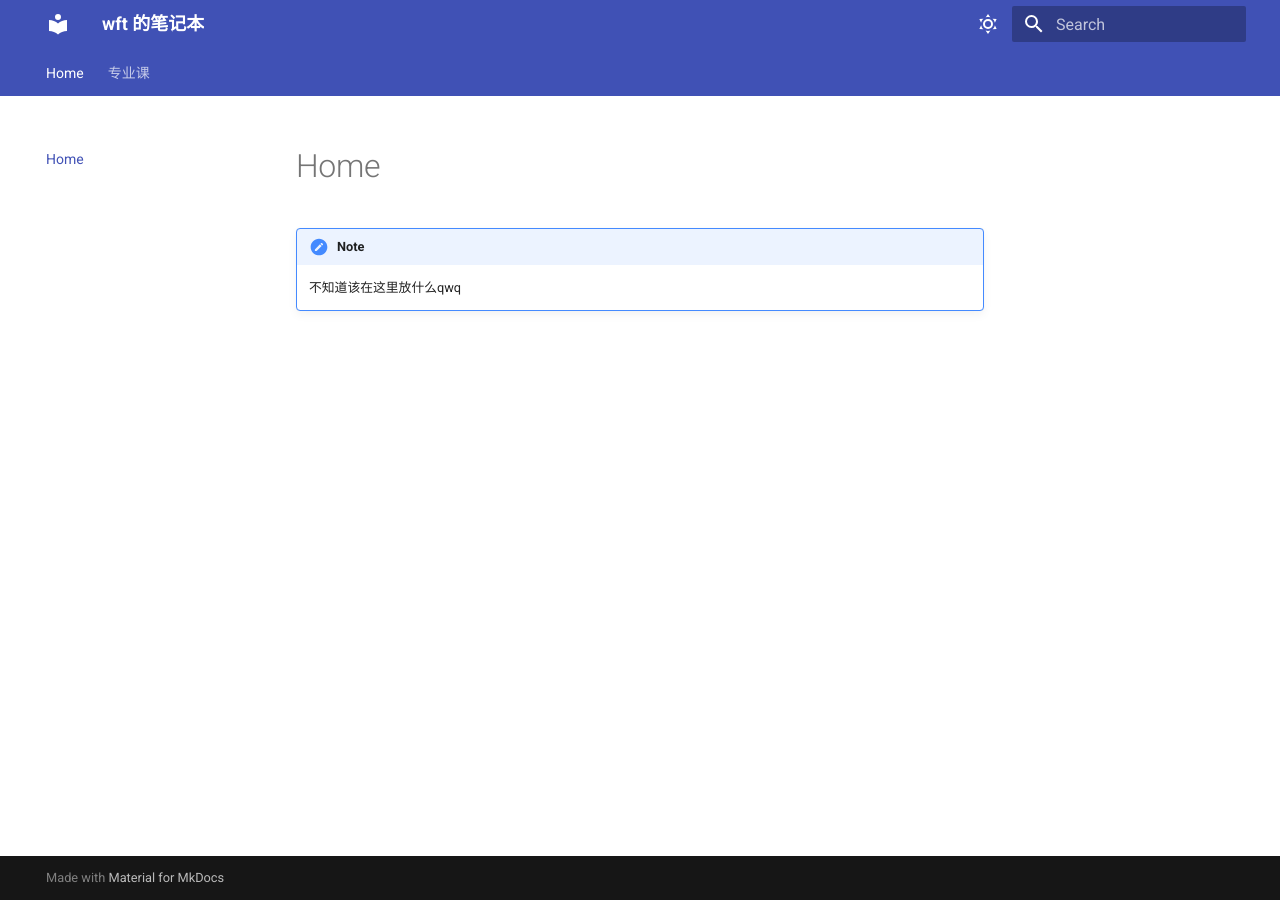
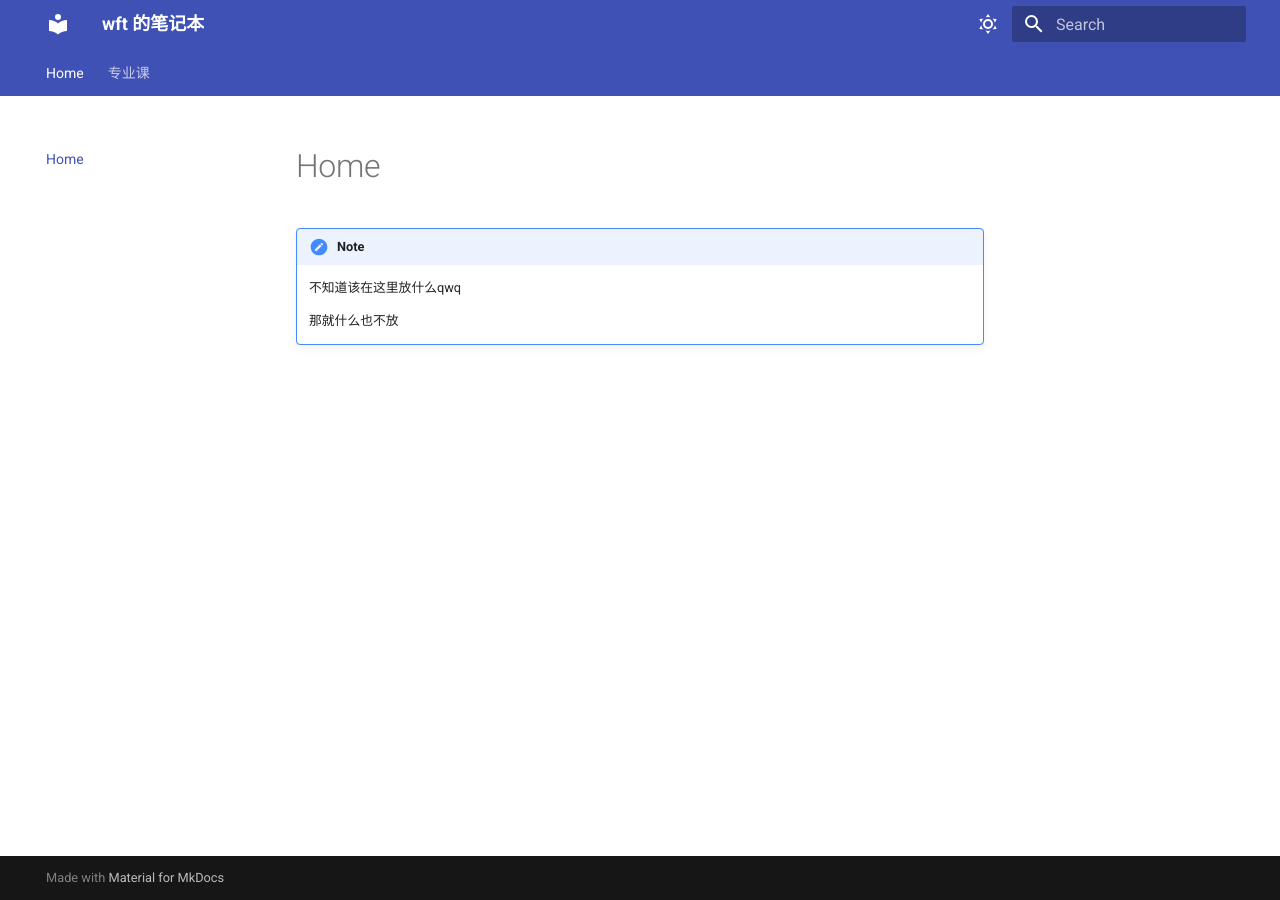
Before and after one commit to Sniper-ft/Sniper-ft.github.io, an MkDocs documentation site: the page built from docs/index.md, in a window 1280 px wide. Built offline with MkDocs 1.6.1 and Material for MkDocs 9.7.7, drawn with Linux system fonts in a browser that asks for light colours.

Commit message:
modified:   docs/index.md

```diff
--- a/docs/index.md
+++ b/docs/index.md
@@ -2,3 +2,5 @@
 
 !!! note
     不知道该在这里放什么qwq
+
+    那就什么也不放
```
